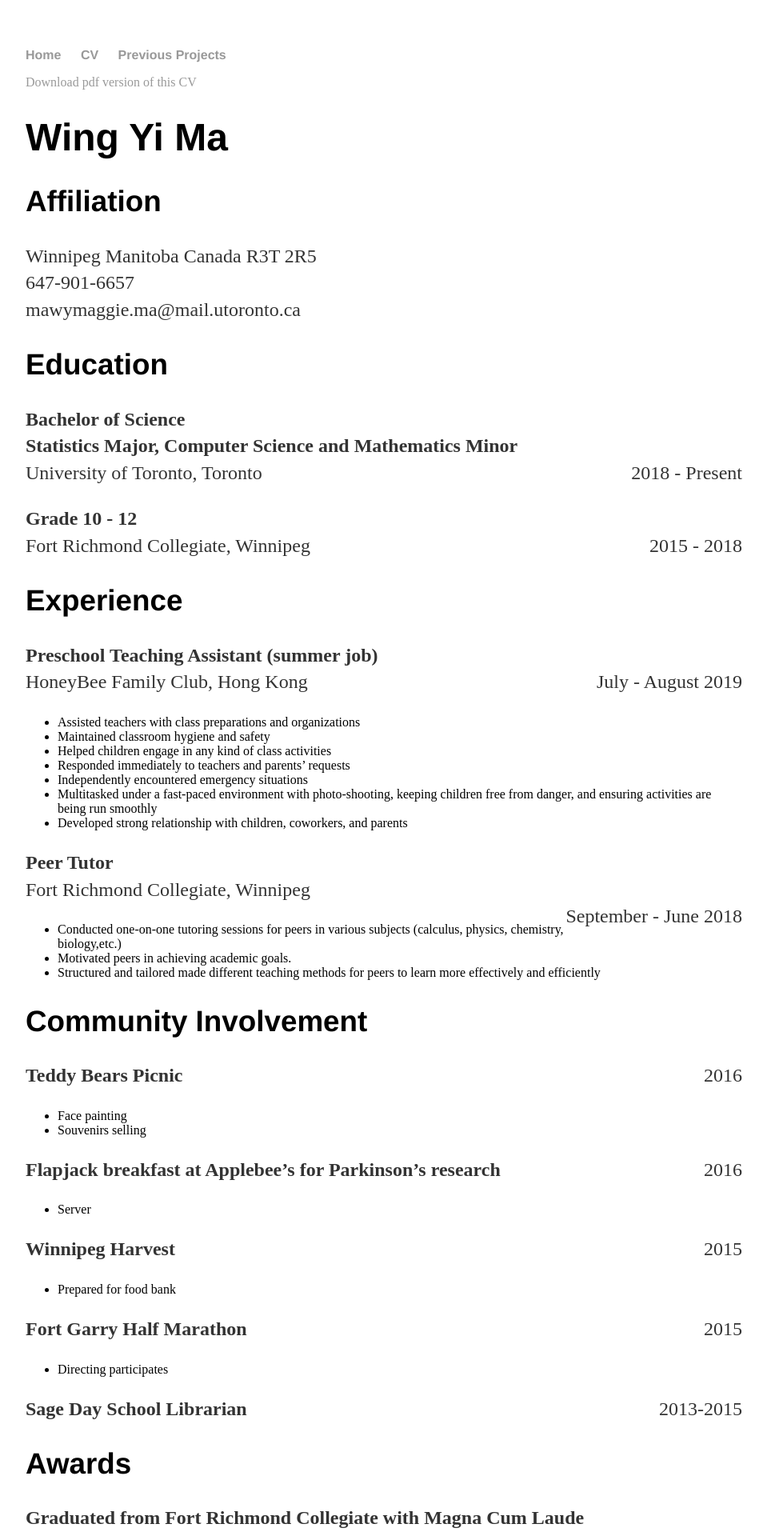
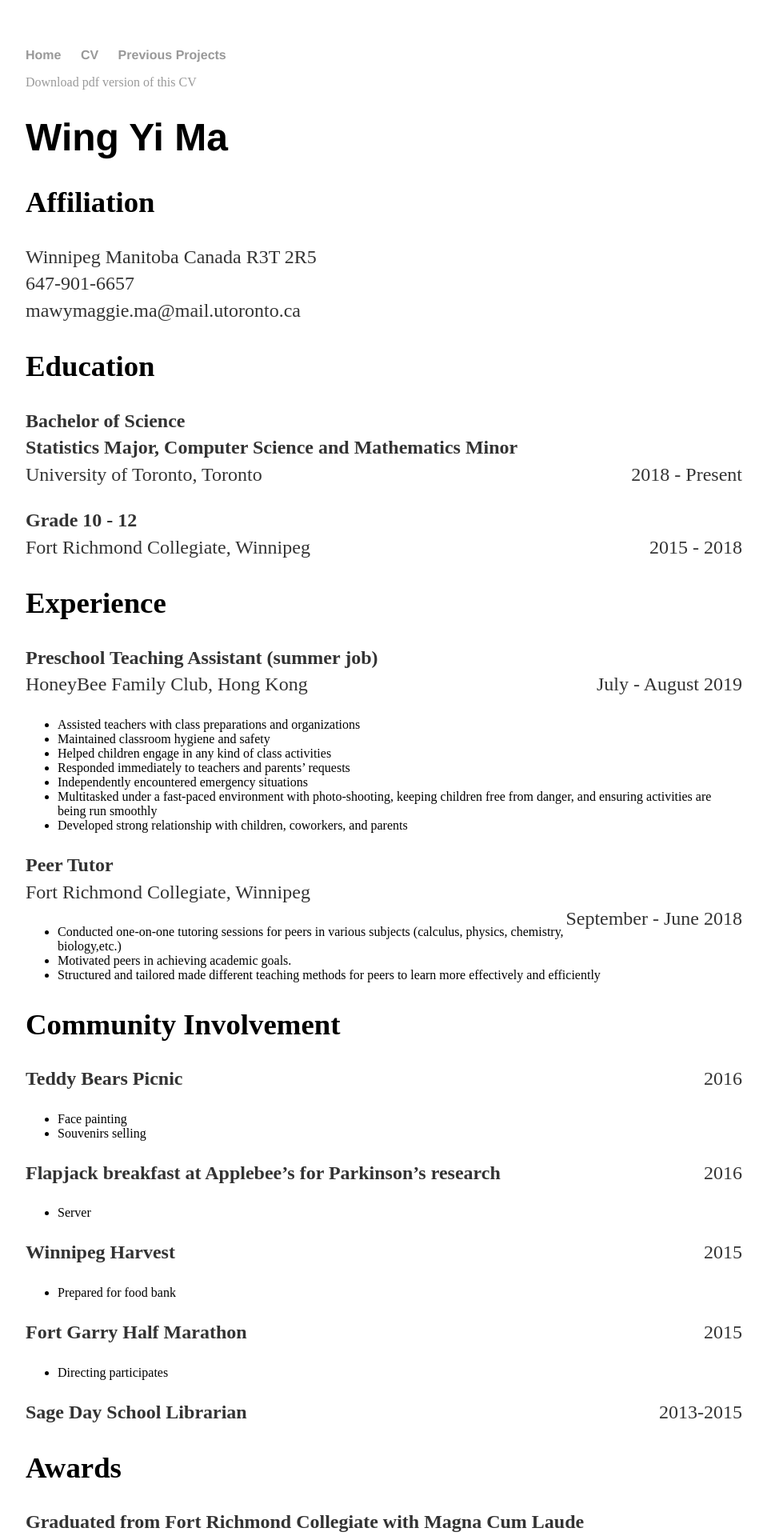
Before and after one commit to mawymaggie/mawymaggie.github.io, a Jekyll site: the page built from cv/index.html, in a window 1280 px wide. Shown: the top 1920 px of the page at 80% size, without its empty margins (160-1119 px from the left). Built offline with Jekyll 4.4.1, drawn with Linux system fonts in a browser that asks for light colours.

Commit message:
Update main.css

```diff
--- a/css/main.css
+++ b/css/main.css
@@ -25,7 +25,11 @@ h1 {
 }
 h2 {
     font-size: 2.3em;
-    font-family:'Helvetica', 'Times New Roman', 'Serif';
+    font-family:'Times New Roman', 'Serif';
+}
+h3 {
+    font-size: 2em;
+    font-family:'Times New Roman', 'Serif';
 }
 p {
     font-size: 1.5em;
```
